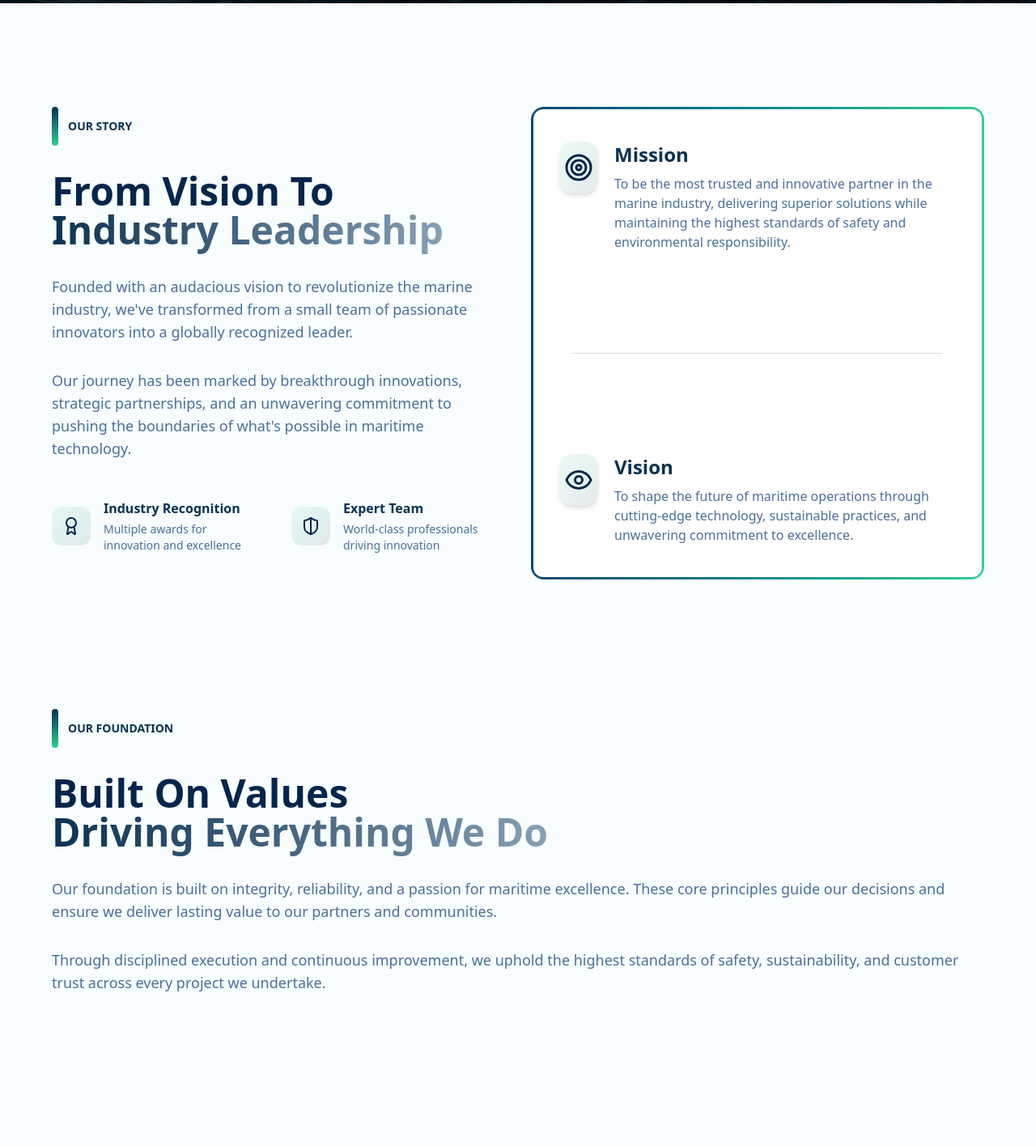
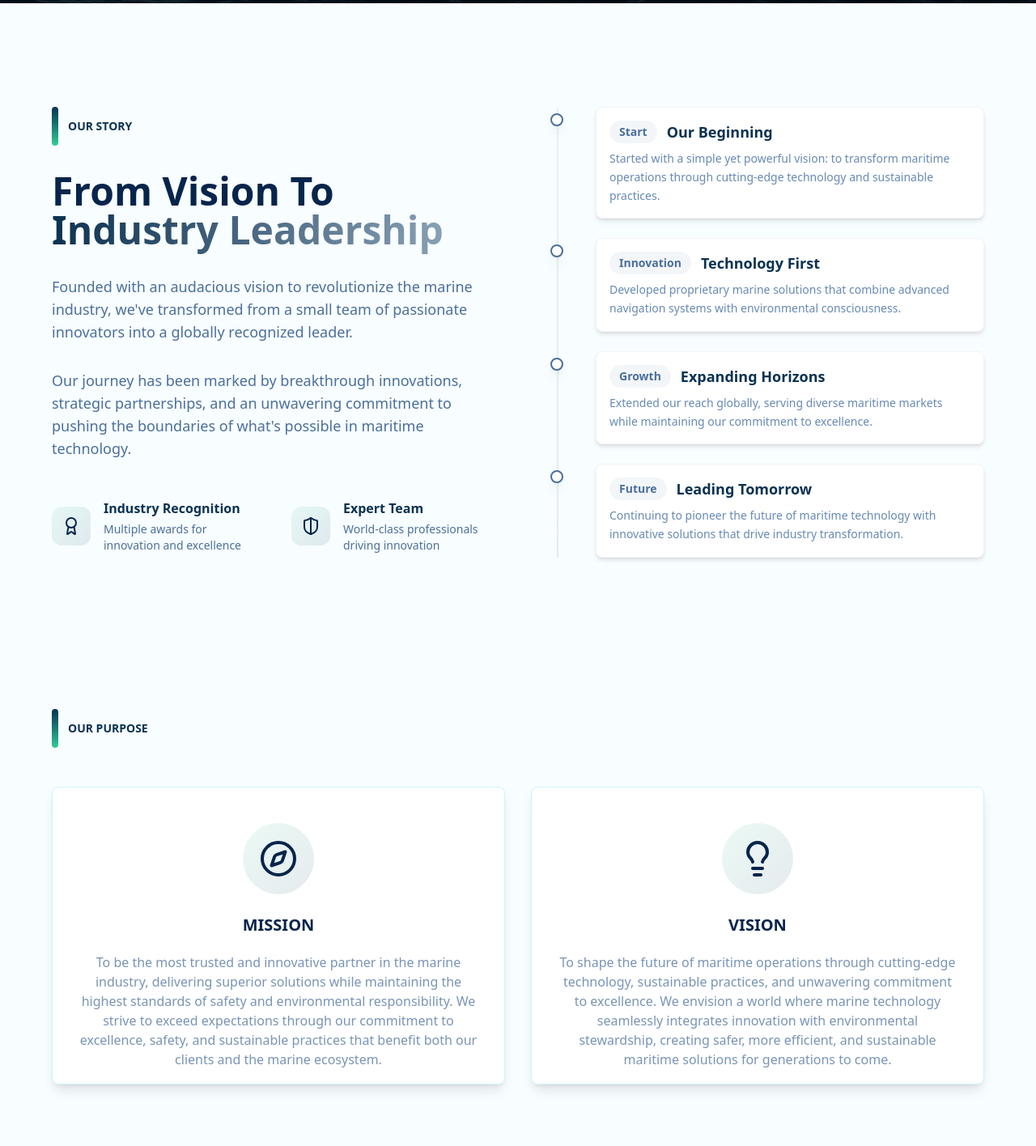
Before and after one commit to faressuliman/triple-s, a React (Vite) app: page /about in a window 1280 px wide. Shown: the part 380-1796 px from the top of the page at 81% size. Built offline with nearby package versions, Linux system fonts and the light colour scheme.

Commit message:
Redesigned story section in About page, updated the animations, removed unused css

```diff
--- a/src/components/ui/Button.tsx
+++ b/src/components/ui/Button.tsx
@@ -8,9 +8,9 @@ interface IProps extends ButtonHTMLAttributes<HTMLButtonElement> {
 
 const Button = ({ children, className, isLoading, ...rest }: IProps) => {
   return (
-    <button className={`${className} w-full rounded-md text-white border-1 py-2 px-6 cursor-pointer duration-300 font-bold flex items-center justify-center disabled:cursor-not-allowed disabled:hover:bg-[#284975] disabled:bg-[#284975]`} {...rest} disabled={isLoading}>
+    <button className={`${className} w-full rounded-md text-white border py-2 px-6 cursor-pointer duration-300 font-bold flex items-center justify-center disabled:cursor-not-allowed disabled:hover:bg-[#284975] disabled:bg-[#284975]`} {...rest} disabled={isLoading}>
       {isLoading ? <svg
-        className="mr-3 -ml-1 size-5 animate-spin text-white"
+        className="mr-3 -ml-1 w-5 h-5 animate-spin text-white"
         xmlns="http://www.w3.org/2000/svg"
         fill="none"
         viewBox="0 0 24 24">
--- a/src/components/ui/TextArea.tsx
+++ b/src/components/ui/TextArea.tsx
@@ -6,7 +6,7 @@ const Textarea = forwardRef(({ ...rest }: IProps, ref: Ref<HTMLTextAreaElement>)
   return (
     <textarea
     ref={ref}
-      className="border-[1px] border-gray-300 shadow-md focus:border-[#22518f] focus:outline-none focus:ring-1 focus:ring-[#22518f] mb-1 rounded-lg px-3 py-3 text-md w-full bg-transparent"
+      className="border-[1px] border-gray-300 shadow-md focus:border-[#22518f] focus:outline-none focus:ring-1 focus:ring-[#22518f] mb-1 rounded-lg px-3 py-3 text-base w-full bg-transparent"
       rows={6}
       {...rest}
     />
--- a/src/data/index.tsx
+++ b/src/data/index.tsx
@@ -1,8 +1,8 @@
-import type { ISlideShow, IServices, ISteps, IGetInTouch } from "../interfaces";
+import type { ISlideShow, IServices, ISteps, IGetInTouch, IStory } from "../interfaces";
 import boat1 from "../assets/boat-1.jpg"
 import equipment1 from "../assets/equipment-1.jpg"
 import oceanWaves from "../assets/ocean-waves.jpg"
-import { Cog, Palette, Clock, Target, Wrench, Ship, ShieldCheck, MapPin, Mail } from "lucide-react";
+import { Cog, Palette, Clock, Target, Wrench, ShieldCheck, MapPin, Mail, Compass, Lightbulb, Anchor } from "lucide-react";
 
 export const slideShow: ISlideShow[] = [
     {
@@ -66,7 +66,7 @@ export const steps: ISteps[] = [
     {
         title: "Deploy",
         description: "We execute with disciplined logistics and clear checkpoints across the project timeline.",
-        Icon: Ship,
+        Icon: Anchor,
     },
 
     {
@@ -106,3 +106,49 @@ export const GetInTouch: IGetInTouch[] = [
     },
 
 ]
+
+export const missionVision: IServices[] = [
+    {
+        icon: Compass,
+        title: "MISSION",
+        description: "To be the most trusted and innovative partner in the marine industry, delivering superior solutions while maintaining the highest standards of safety and environmental responsibility. We strive to exceed expectations through our commitment to excellence, safety, and sustainable practices that benefit both our clients and the marine ecosystem.",
+        color: "text-primary",
+    },
+
+    {
+        icon: Lightbulb,
+        title: "VISION",
+        description: "To shape the future of maritime operations through cutting-edge technology, sustainable practices, and unwavering commitment to excellence. We envision a world where marine technology seamlessly integrates innovation with environmental stewardship, creating safer, more efficient, and sustainable maritime solutions for generations to come.",
+        color: "text-accent",
+    },
+];
+
+export const storyTimeline: IStory[] = [
+    {
+        badge: "Start",
+        title: "Our Beginning",
+        description: "Started with a simple yet powerful vision: to transform maritime operations through cutting-edge technology and sustainable practices.",
+        color: "#4B6F9B"
+    },
+
+    {
+        badge: "Innovation",
+        title: "Technology First",
+        description: "Developed proprietary marine solutions that combine advanced navigation systems with environmental consciousness.",
+        color: "#4B6F9B"
+    },
+
+    {
+        badge: "Growth",
+        title: "Expanding Horizons",
+        description: "Extended our reach globally, serving diverse maritime markets while maintaining our commitment to excellence.",
+        color: "#4B6F9B"
+    },
+
+    {
+        badge: "Future",
+        title: "Leading Tomorrow",
+        description: "Continuing to pioneer the future of maritime technology with innovative solutions that drive industry transformation.",
+        color: "#4B6F9B"
+    }
+];
--- a/src/pages/About.tsx
+++ b/src/pages/About.tsx
@@ -1,10 +1,60 @@
 import { motion } from "framer-motion"
 import sea from "../assets/sea.png"
-import { Award, ShieldHalf, Eye, Target } from "lucide-react";
+import { Award, ShieldHalf } from "lucide-react";
 import logo from "../assets/logo.png";
+import ServiceCard from "../components/ui/ServiceCard";
+import { missionVision, storyTimeline } from "../data";
 import "../index.css"
 
 const About = () => {
+
+  // RENDERS
+  const renderMissionVision = missionVision.map((item, index) => (
+    <motion.div
+      key={item.title}
+      initial={{ y: 50, opacity: 0, scale: 0.95 }}
+      whileInView={{ y: 0, opacity: 1, scale: 1 }}
+      viewport={{ once: true, amount: 0.3 }}
+      transition={{ duration: 0.6, delay: index * 0.3, ease: "easeOut" }}
+    >
+      <ServiceCard {...item} />
+    </motion.div>
+  ));
+
+  const renderStory = storyTimeline.map((item, index) => (
+    <motion.div
+      key={item.badge}
+      className="relative flex items-start"
+      initial={{ opacity: 0, x: 20 }}
+      whileInView={{ opacity: 1, x: 0 }}
+      viewport={{ once: true, amount: 0.01 }}
+      transition={{ duration: 0.8, delay: (index + 1) * 0.2 }}
+    >
+      <div
+        className="absolute left-2 lg:left-6 top-2 w-4 h-4 bg-white border-2 rounded-full shadow-lg"
+        style={{ borderColor: item.color }}
+      ></div>
+      <div className="ml-12 lg:ml-20">
+        <div className="bg-white rounded-lg p-4 shadow-md border border-gray-100">
+          <div className="flex items-center gap-3 mb-2">
+            <span
+              className="text-sm font-bold px-3 py-1 rounded-full"
+              style={{
+                color: item.color,
+                backgroundColor: `${item.color}10`
+              }}
+            >
+              {item.badge}
+            </span>
+            <h3 className="text-lg font-semibold text-[#0A3251]">{item.title}</h3>
+          </div>
+          <p className="text-[#6789b3] text-sm leading-relaxed">
+            {item.description}
+          </p>
+        </div>
+      </div>
+    </motion.div>
+  ));
 
   return (
     <div>
@@ -131,52 +181,59 @@ const About = () => {
             </div>
           </div>
 
-
         </div>
 
-        {/* Mission and Vision */}
-        <div className="p-[3px] col-span-2 max-w-3xl rounded-2xl bg-gradient-to-r from-[#054677] to-[#34CD97]">
+        {/* Modern Timeline */}
+        <div className="col-span-2 max-w-4xl mx-auto">
           <motion.div
-            className="h-full overflow-hidden"
+            className="relative"
             initial={{ y: 24 }}
             animate={{ y: 0 }}
             transition={{ duration: 0.8 }}
           >
-            <div className="rounded-xl bg-white p-6 md:py-10 md:px-8 h-full">
-              <div className="flex flex-col justify-between gap-8 h-full">
-                {/* Mission */}
-                <div className="flex items-start gap-5">
-                  <div aria-hidden className="w-20 h-16 rounded-2xl flex items-center justify-center bg-gradient-to-br from-[#34CD97]/10 to-[#0A3251]/10 shadow-md">
-                    <Target className="w-12 h-9 text-[#07254B]" />
-                  </div>
-                  <div>
-                    <h3 className="text-2xl font-semibold text-[#0A3251] mb-2">Mission</h3>
-                    <p className="text-[#4B6F9B]">
-                      To be the most trusted and innovative partner in the marine industry, delivering superior solutions while maintaining the highest standards of safety and environmental responsibility.
-                    </p>
-                  </div>
-                </div>
+            {/* Vertical Line */}
+            <div className="absolute left-4 lg:left-8 top-0 bottom-0 w-0.5 bg-gradient-to-br from-[#34CD97]/10 to-[#0A3251]/10"></div>
 
-                {/* Divider */}
-                <div className="h-px bg-gray-300/80 mx-2 md:mx-4" />
-
-                {/* Vision */}
-                <div className="flex items-start gap-5">
-                  <div aria-hidden className="w-20 h-16 rounded-2xl flex items-center justify-center bg-gradient-to-br from-[#34CD97]/10 to-[#0A3251]/10 shadow-md">
-                    <Eye className="w-12 h-9 text-[#07254B]" />
-                  </div>
-                  <div>
-                    <h3 className="text-2xl font-semibold text-[#0A3251] mb-2">Vision</h3>
-                    <p className="text-[#4B6F9B]">
-                      To shape the future of maritime operations through cutting-edge technology, sustainable practices, and unwavering commitment to excellence.
-                    </p>
-                  </div>
-                </div>
-              </div>
+            <div className="space-y-6">
+              {renderStory}
             </div>
           </motion.div>
         </div>
 
+      </section>
+
+      {/* Mission and Vision Section */}
+      <section className="mx-auto lg:px-16 px-8 pt-16 pb-20 bg-[#F8FDFF]">
+        <div className="max-w-screen-3xl mx-auto">
+          <motion.div
+            className="flex flex-row gap-3 items-center mb-12"
+            initial={{ y: -20 }}
+            whileInView={{ y: 0 }}
+            viewport={{ once: true, amount: 0.01 }}
+            transition={{ duration: 0.8 }}
+          >
+            <motion.div
+              className="w-2 rounded-full bg-gradient-to-b from-[#0A3251] to-[#34CD97]"
+              initial={{ height: 0 }}
+              whileInView={{ height: 48 }}
+              viewport={{ once: true, amount: 0.01 }}
+              transition={{ duration: 0.8 }}
+            />
+            <motion.h2
+              className="text-[#0A3251] font-semibold text-sm"
+              initial={{ y: -12 }}
+              whileInView={{ y: 0 }}
+              viewport={{ once: true, amount: 0.01 }}
+              transition={{ duration: 0.8, delay: 0.15 }}
+            >
+              OUR PURPOSE
+            </motion.h2>
+          </motion.div>
+
+          <div className="grid lg:grid-cols-2 gap-8">
+            {renderMissionVision}
+          </div>
+        </div>
       </section>
 
       {/* Foundation Section*/}
```
Also changed, not shown: src/components/home/ImageSlideShow.tsx (+17 -7 lines), src/components/home/ProcessSection.tsx (+14 -4 lines), src/components/home/ServicesSection.tsx (+19 -8 lines), src/interfaces/index.ts (+7 -0 lines), src/components/ui/ServiceCard.tsx (line endings or trailing spaces).
